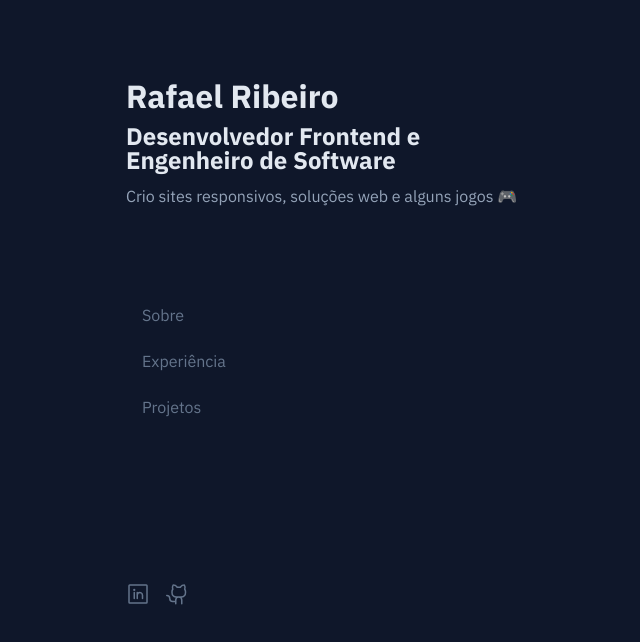
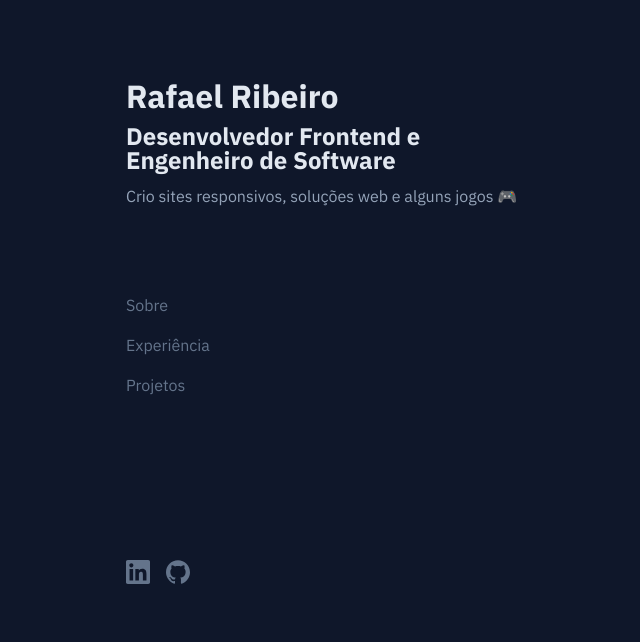
Before and after one commit to RafahOlive/portfolio, a React (Vite) app: page / in a window 1280 px wide. Shown: the top 642 px of the page, without its empty margins (18-658 px from the left). Built offline with nearby package versions, Linux system fonts and the light colour scheme.

Commit message:
Ajustado espacamento e alinhamento

```diff
--- a/package.json
+++ b/package.json
@@ -19,6 +19,7 @@
     "react": "^18.2.0",
     "react-awesome-reveal": "^4.2.5",
     "react-dom": "^18.2.0",
+    "react-icons": "^4.10.1",
     "sass": "^1.63.6",
     "styled-components": "^6.0.5",
     "vite-plugin-sass-dts": "^1.3.8"
--- a/src/components/Header/index.tsx
+++ b/src/components/Header/index.tsx
@@ -3,7 +3,7 @@ import { Experience } from "../../pages/Experience";
 import { Projects } from "../../pages/Projects";
 import { useState } from "react";
 import { Fade } from "react-awesome-reveal";
-import { GithubLogo, LinkedinLogo } from "@phosphor-icons/react";
+import { SiLinkedin, SiGithub } from "react-icons/si";
 import { HeaderContainer, HeaderMenu, HomeContainer, RightSide, SocialMedia } from "./styles";
 
 export function Header() {
@@ -44,11 +44,11 @@ export function Header() {
             href="https://www.linkedin.com/in/rafaelribeirodev/"
             target="_blank"
           >
-            <LinkedinLogo size={24} />
+            <SiLinkedin size={24} />
           </a>
 
           <a href="https://github.com/RafahOlive" target="_blank">
-            <GithubLogo size={24} />
+            <SiGithub size={24} />
           </a>
         </SocialMedia>
       </HeaderContainer>
--- a/src/components/Header/styles.ts
+++ b/src/components/Header/styles.ts
@@ -37,6 +37,9 @@ export const HomeContainer = styled.main`
 `;
 
 export const HeaderContainer = styled.header`
+  display: flex;
+  flex-direction: column;
+
   position: fixed;
 
   width: 33rem;
@@ -93,8 +96,6 @@ export const HeaderMenu = styled.div`
     color: #64748b;
     text-align: left;
 
-    margin-top: 1rem;
-
     transition: 0.1s;
   }
 
@@ -108,36 +109,34 @@ export const HeaderMenu = styled.div`
   @media ${devices.extraSmall} {
     display: flex;
     flex-direction: row;
+    gap: 10px;
 
     justify-content: left;
 
     margin-top: 1rem;
 
+    order: 1;
+
     button {
       width: auto;
       height: 30px;
-    }
-
-    button:not(:first-child) {
-      margin-left: 1rem;
     }
   }
 
   @media ${devices.small} {
     display: flex;
     flex-direction: row;
+    gap: 10px;
 
     justify-content: left;
 
     margin-top: 1rem;
 
+    order: 1;
+
     button {
       width: auto;
       height: 30px;
-    }
-
-    button:not(:first-child) {
-      margin-left: 1rem;
     }
   }
 
@@ -145,10 +144,9 @@ export const HeaderMenu = styled.div`
     display: flex;
     flex-direction: column;
 
-    margin-top: 5rem;
-  }
-  button:first-child {
-    margin-left: 1rem;
+    margin-top: 5.4rem;
+
+    order: 0;
   }
 `;
 
@@ -170,9 +168,11 @@ export const SocialMedia = styled.div`
 
   @media ${devices.extraSmall} {
     margin-top: 1rem;
+    order: 0;
   }
   @media ${devices.small} {
     margin-top: 1rem;
+    order: 0;
   }
   @media ${devices.large} {
     margin-top: 10rem;
```
Also changed, not shown: 1 other file (tests, documents, lock files or other folders).
